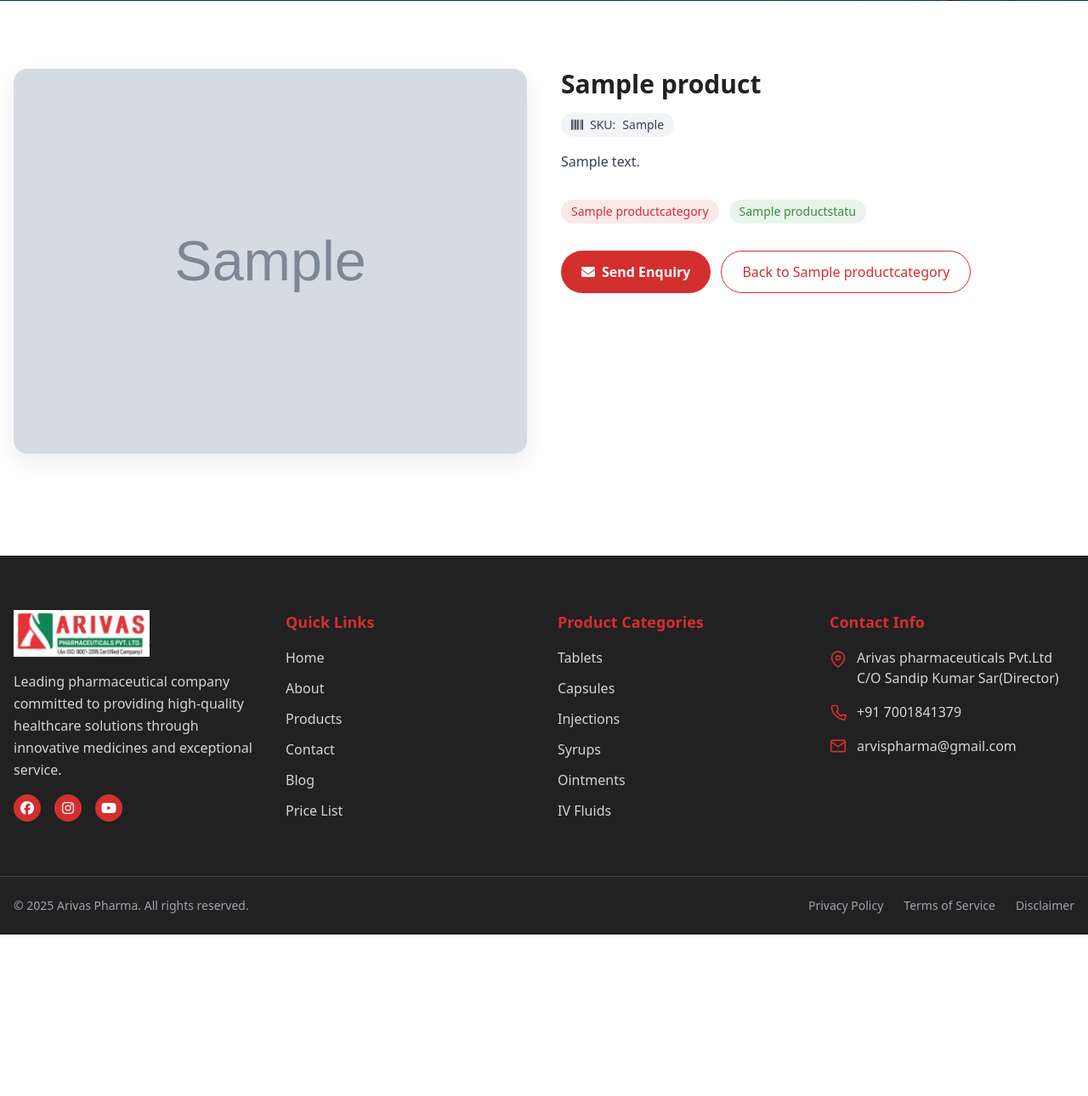
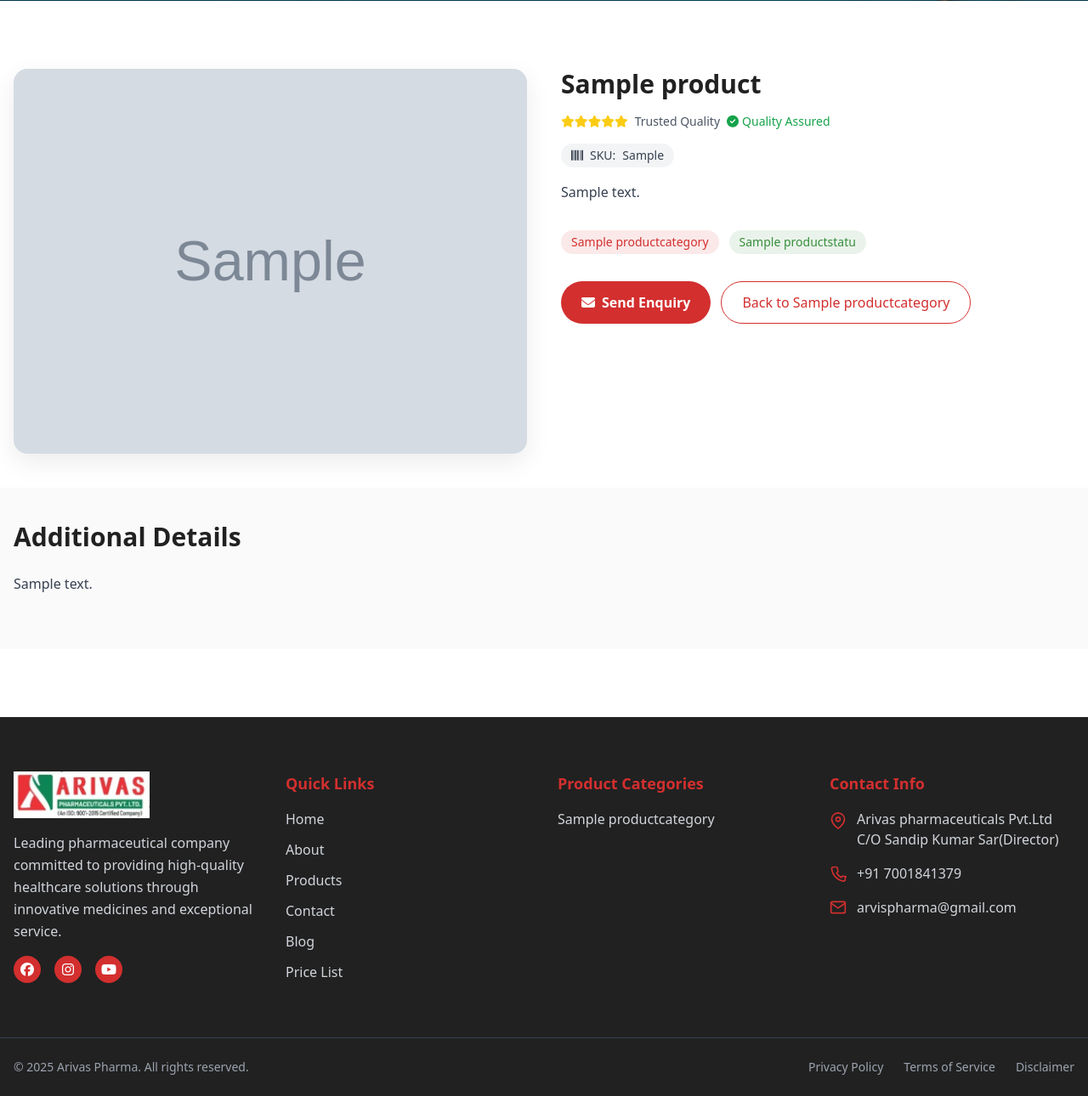
Before and after one commit to sa001gar/arivas-django, a Django app: a page that uses app/templates/includes/footer.html in a window 1280 px wide. Shown: the part 336-1626 px from the top of the page at 85% size. Before the commit the page ends 1436 px from the top, so only its background shows below. Run offline with Django 5.2, Linux system fonts and the light colour scheme; tables that the repository leaves empty hold one stand-in row (values such as "Sample post"); grey boxes marked "Sample" are stand-in pictures; some libraries are stand-ins or nearby versions.

Commit message:
feat: Enhance product display with dynamic categories and quality badges, and improve layout for additional details

```diff
--- a/app/templates/includes/footer.html
+++ b/app/templates/includes/footer.html
@@ -45,12 +45,15 @@
         <div class="space-y-4">
             <h4 class="text-lg font-semibold text-arivas-red">Product Categories</h4>
             <div class="flex flex-col space-y-3">
-                <span class="text-gray-300">Tablets</span>
+                {% for category in product_categories %}
+                <a href="/products/category/{{category.slug}}/" class="text-gray-300 hover:text-white transition-colors">{{category.name}}</a>
+                {% endfor %}
+                {% comment %} <span class="text-gray-300">Tablets</span>
                 <span class="text-gray-300">Capsules</span>
                 <span class="text-gray-300">Injections</span>
                 <span class="text-gray-300">Syrups</span>
                 <span class="text-gray-300">Ointments</span>
-                <span class="text-gray-300">IV Fluids</span>
+                <span class="text-gray-300">IV Fluids</span> {% endcomment %}
             </div>
         </div>
         <!-- Contact Info -->
--- a/app/templates/pages/home.html
+++ b/app/templates/pages/home.html
@@ -125,7 +125,7 @@
                 </span>
               </div>
               <h3 class="text-xl font-bold text-gray-900 mb-3 group-hover:text-arivas-red transition-colors">{{ product.name }}</h3>
-              <p class="text-gray-600 mb-4 text-sm leading-relaxed">{{ product.description | until_period }}</p>
+              <p class="text-gray-600 mb-4 text-sm leading-relaxed line-clamp-4">{{ product.description | until_period }}</p>
 
               <!-- Action Buttons -->
               <div class="flex gap-3">
--- a/app/templates/pages/individual_products.html
+++ b/app/templates/pages/individual_products.html
@@ -31,6 +31,23 @@
     </div>
     <div>
       <h2 class="text-2xl md:text-3xl font-bold text-arivas-dark mb-4">{{ product.name }}</h2>
+
+      <!-- Quality badges -->
+      <div class="flex items-center gap-2 mb-4">
+        <div class="flex text-yellow-400 text-sm">
+          <i class="fas fa-star"></i>
+          <i class="fas fa-star"></i>
+          <i class="fas fa-star"></i>
+          <i class="fas fa-star"></i>
+          <i class="fas fa-star"></i>
+        </div>
+        <span class="text-sm text-gray-600">Trusted Quality</span>
+        <div class="flex items-center gap-1 text-sm text-green-600">
+          <i class="fas fa-check-circle"></i>
+          <span>Quality Assured</span>
+        </div>
+      </div>
+
       {% if product.sku %}
       <div class="mb-4">
         <span class="inline-flex items-center gap-2 px-3 py-1 bg-gray-100 text-gray-700 text-sm rounded-full">
@@ -39,13 +56,18 @@
         </span>
       </div>
       {% endif %}
-      <p class="text-gray-700 leading-relaxed mb-6">{{ product.content | safe }}</p>
+
+      <p class="text-gray-700 leading-relaxed mb-6">{{ product.description }}</p>
+
+
+
       <div class="flex flex-wrap gap-3 my-8">
         <span class="px-3 py-1 rounded-full bg-arivas-red/10 text-arivas-red text-sm">{{ product.category.name }}</span>
         {% if product.status %}
         <span class="px-3 py-1 rounded-full bg-arivas-green/10 text-arivas-green text-sm">{{ product.status.name }}</span>
         {% endif %}
       </div>
+
       <div class="flex flex-col sm:flex-row gap-3">
         <a href="/enquiry/?sku={{ product.sku }}" class="px-6 py-3 rounded-full bg-arivas-red text-white font-semibold hover:bg-arivas-red/90 flex items-center justify-center gap-2">
           <i class="fas fa-envelope"></i>
@@ -57,4 +79,11 @@
   </div>
 </section>
 
+<section class="py-10 bg-arivas-gray/50">
+  <div class="max-w-7xl mx-auto px-4">
+    <h2 class="text-2xl md:text-3xl font-bold text-arivas-dark mb-6">Additional Details</h2>
+    <p class="text-gray-700 leading-relaxed mb-6">{{ product.content | safe }}</p>
+  </div>
+</section>
+
 {% endblock %}
```
